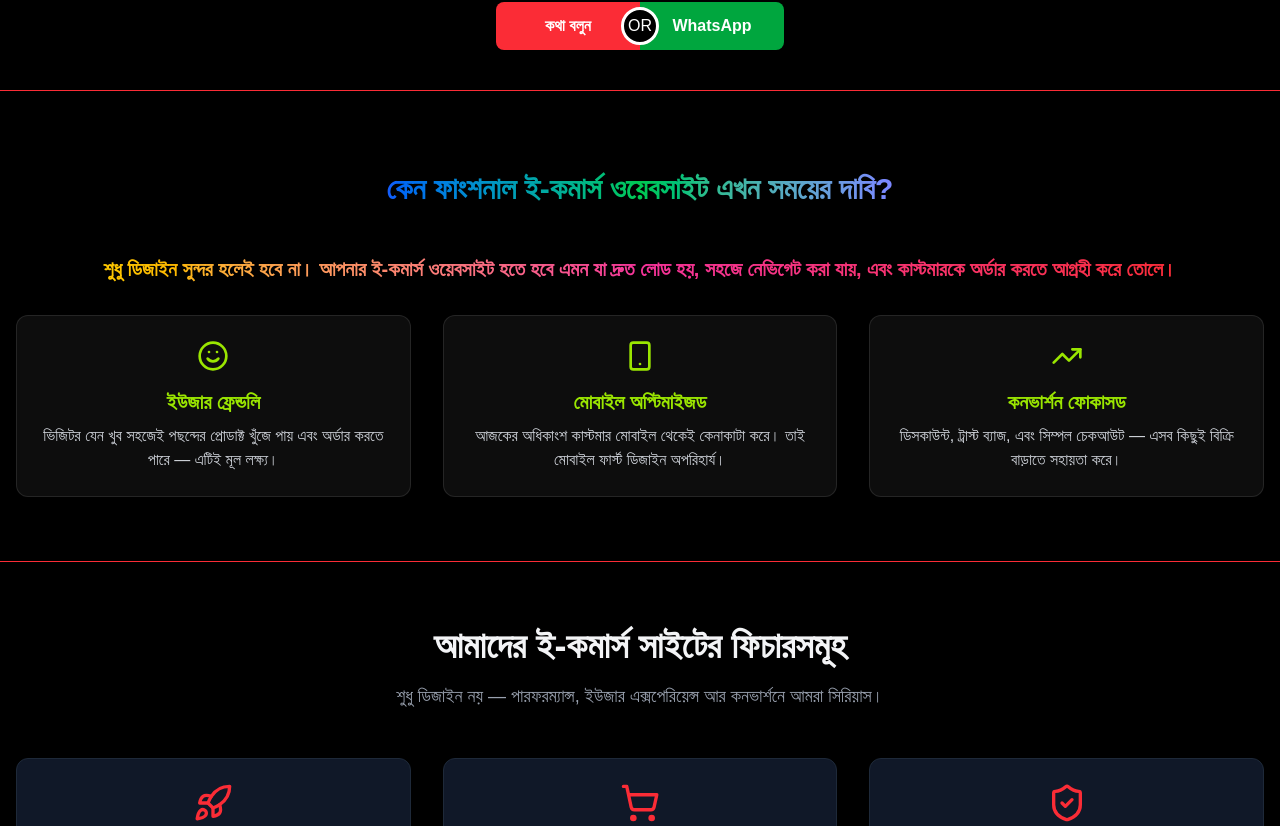
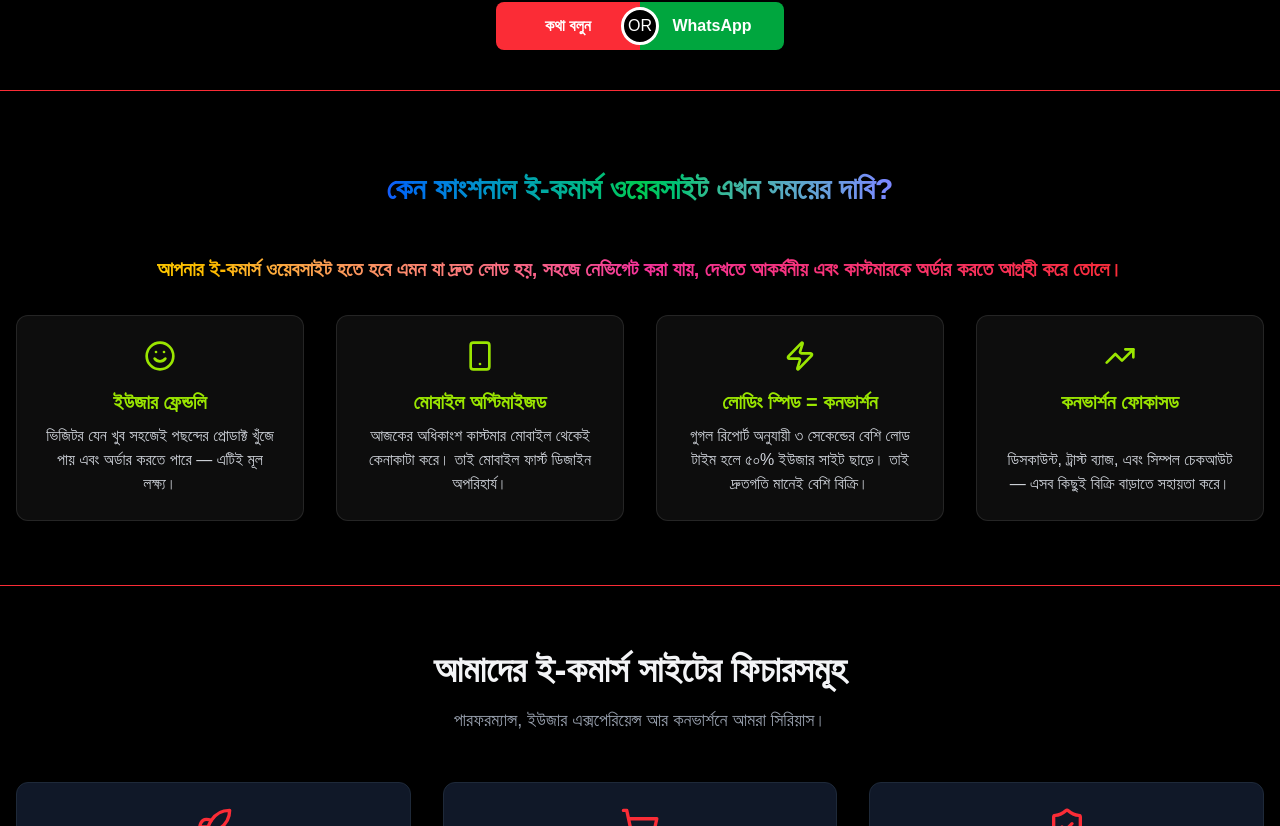
Before and after one commit to jakariait/agencyNxtJs, a Next.js app: page / in a window 1280 px wide. Shown: the part 414-1240 px from the top of the page. Built offline with nearby package versions, Linux system fonts and the light colour scheme.

Commit message:
Text Update

```diff
--- a/src/components/ecommerceFeatures.js
+++ b/src/components/ecommerceFeatures.js
@@ -13,15 +13,15 @@ import {
 const EcommerceFeatures = () => {
   return (
     <section className="bg-black py-16 border-t border-red-500">
-      <div className="xl:container xl:mx-auto px-4 text-center">
+      <div className="xl:container xl:mx-auto px-4 text-center flex flex-col items-center justify-center ">
         <h2 className="text-3xl md:text-4xl font-bold text-gray-100 mb-4">
           আমাদের ই-কমার্স সাইটের ফিচারসমূহ
         </h2>
         <p className="text-gray-400 mb-12 text-lg">
-          শুধু ডিজাইন নয় — পারফরম্যান্স, ইউজার এক্সপেরিয়েন্স আর কনভার্শনে আমরা সিরিয়াস।
+          পারফরম্যান্স, ইউজার এক্সপেরিয়েন্স আর কনভার্শনে আমরা সিরিয়াস।
         </p>
 
-        <div className="grid grid-cols-1 md:grid-cols-3 gap-8 items-stretch">
+        <div className="grid grid-cols-2 md:grid-cols-3 gap-8 items-stretch">
           {[
             {
               icon: <Rocket className="text-red-500 mb-4" size={40} />,
@@ -56,7 +56,7 @@ const EcommerceFeatures = () => {
           ].map((feature, idx) => (
             <div
               key={idx}
-              className="p-6 rounded-xl bg-gray-900 border border-gray-800 shadow hover:shadow-xl transition flex flex-col items-center text-center h-full"
+              className="p-2 md:p-6 rounded-xl bg-gray-900 border border-gray-800 shadow hover:shadow-xl transition flex flex-col items-center text-center h-full"
             >
               {feature.icon}
               <h3 className="text-xl font-semibold text-gray-100 mb-2">
--- a/src/components/whyFunctionalEcommerce.js
+++ b/src/components/whyFunctionalEcommerce.js
@@ -1,7 +1,7 @@
 // "use client";
 
 import React from "react";
-import { Smile, Smartphone, TrendingUp } from "lucide-react";
+import { Smile, Smartphone, TrendingUp,Zap } from "lucide-react";
 
 const features = [
   {
@@ -17,6 +17,12 @@ const features = [
       "আজকের অধিকাংশ কাস্টমার মোবাইল থেকেই কেনাকাটা করে। তাই মোবাইল ফার্স্ট ডিজাইন অপরিহার্য।",
   },
   {
+    icon: Zap,
+    title: "লোডিং স্পিড = কনভার্শন",
+    description:
+      "গুগল রিপোর্ট অনুযায়ী ৩ সেকেন্ডের বেশি লোড টাইম হলে ৫০% ইউজার সাইট ছাড়ে। তাই দ্রুতগতি মানেই বেশি বিক্রি।",
+  },
+  {
     icon: TrendingUp,
     title: "কনভার্শন ফোকাসড",
     description:
@@ -26,19 +32,19 @@ const features = [
 
 const WhyFunctionalEcommerce = () => {
   return (
-    <section className="bg-black py-16 border-t border-red-500">
-      <div className="xl:container xl:mx-auto px-4 text-center">
+    <section className="bg-black  py-16 border-t border-red-500">
+      <div className="xl:container xl:mx-auto px-4 text-center flex flex-col items-center justify-center ">
         <h1 className="bg-gradient-to-r from-blue-600 via-green-500 to-indigo-400 inline-block text-transparent bg-clip-text text-lg font-semibold md:text-3xl mt-4 mb-8">
           কেন ফাংশনাল ই-কমার্স ওয়েবসাইট এখন সময়ের দাবি?
         </h1>
 
         <h1 className="bg-gradient-to-r from-yellow-400 via-pink-500 to-red-500 inline-block text-transparent bg-clip-text text-lg font-semibold md:text-xl mt-4 mb-8">
-          শুধু ডিজাইন সুন্দর হলেই হবে না। আপনার ই-কমার্স ওয়েবসাইট হতে হবে এমন যা
-          দ্রুত লোড হয়, সহজে নেভিগেট করা যায়, এবং কাস্টমারকে অর্ডার করতে আগ্রহী
+          আপনার ই-কমার্স ওয়েবসাইট হতে হবে এমন যা
+          দ্রুত লোড হয়, সহজে নেভিগেট করা যায়, দেখতে আকর্ষনীয়  এবং কাস্টমারকে অর্ডার করতে আগ্রহী
           করে তোলে।
         </h1>
 
-        <div className="grid grid-cols-1 md:grid-cols-3 gap-8 justify-center items-stretch">
+        <div className="grid grid-cols-2 md:grid-cols-2 lg:grid-cols-4 gap-3 md:gap-8 justify-center items-stretch">
           {features.map((feature, index) => {
             const Icon = feature.icon;
             return (
@@ -47,7 +53,7 @@ const WhyFunctionalEcommerce = () => {
                 className="bg-white/5 backdrop-blur-sm p-6 rounded-xl border border-white/10 hover:shadow-xl transition h-full flex flex-col items-center"
               >
                 <Icon className="text-lime-400 mb-4" size={32} />
-                <h3 className="text-xl font-semibold text-lime-400 mb-2">
+                <h3 className="text-lg md:text-xl font-semibold text-lime-400 mb-2">
                   {feature.title}
                 </h3>
                 <p className="text-gray-300 mt-auto">{feature.description}</p>
```
